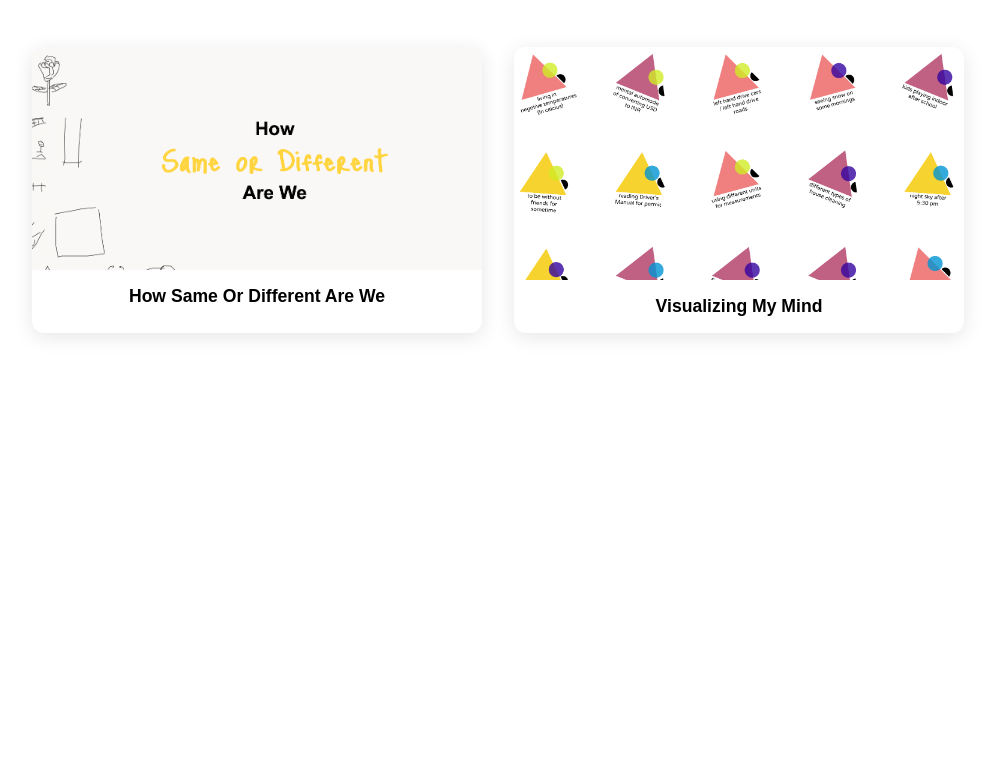
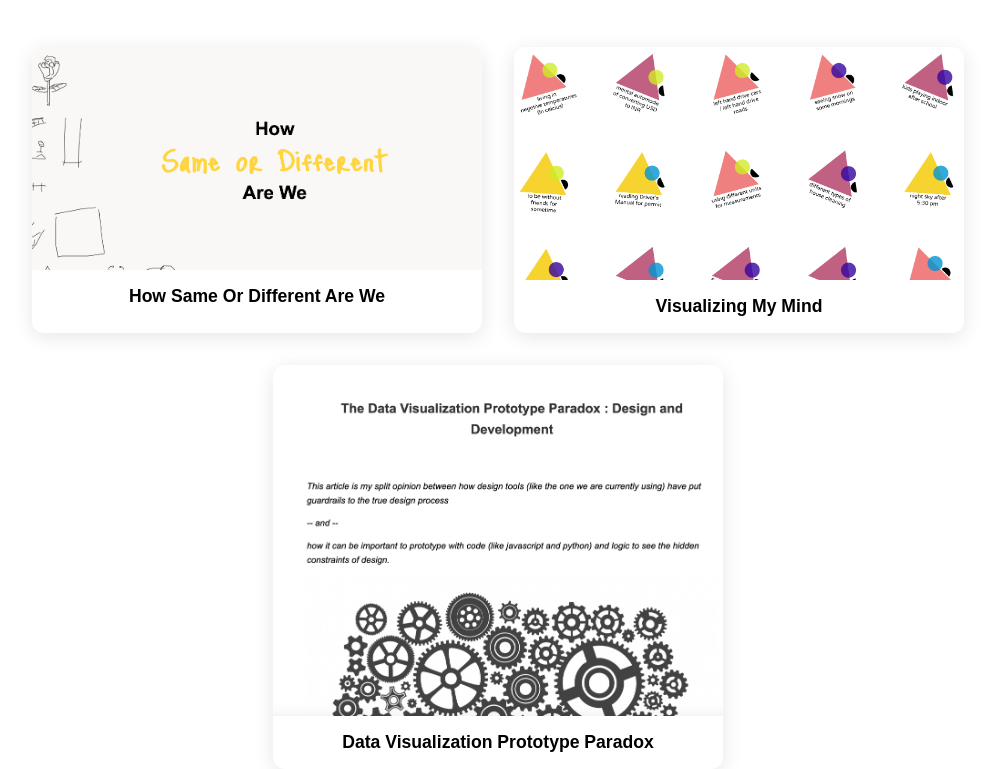
Before and after one commit to vaishalivr/Portfolio-2025, a SvelteKit app: page / in a window 1280 px wide. Shown: the part 369-1138 px from the top of the page, without its empty margins (142-1127 px from the left). Before the commit the page ends 1016 px from the top, so only its background shows below. Built offline with nearby package versions, Linux system fonts and the light colour scheme.

Commit message:
add data viz paradox blog

```diff
--- a/src/routes/+page.svelte
+++ b/src/routes/+page.svelte
@@ -10,11 +10,11 @@
       image: "/visualizingMyMind.png",
       link: "https://visualizing-my-mind.vercel.app/",
     },
-    // {
-    //   title: "How Same Or Different Are We",
-    //   image: "/howSameOrDifferentAreWe.png",
-    //   link: "https://capstone-wine-kappa.vercel.app/",
-    // },
+    {
+      title: "Data Visualization Prototype Paradox",
+      image: "/dataVisualizationPrototypeParadox.png",
+      link: "https://the-data-visualization-prototype-pa.vercel.app/",
+    },
   ];
 
   let x = 0;
```
Also changed, not shown: static/dataVisualizationPrototypeParadox.png (added).
